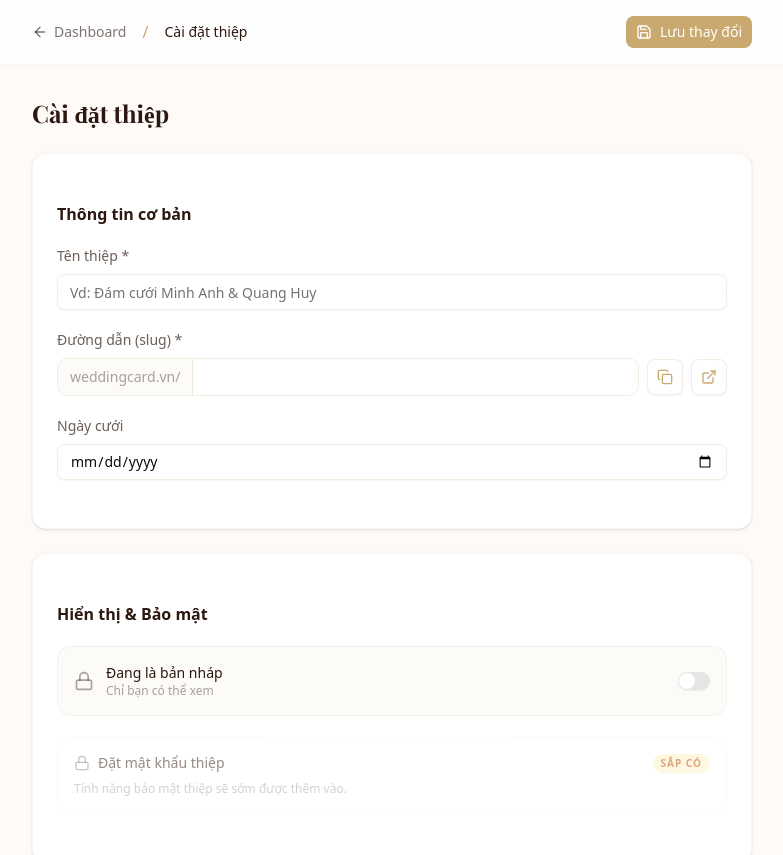
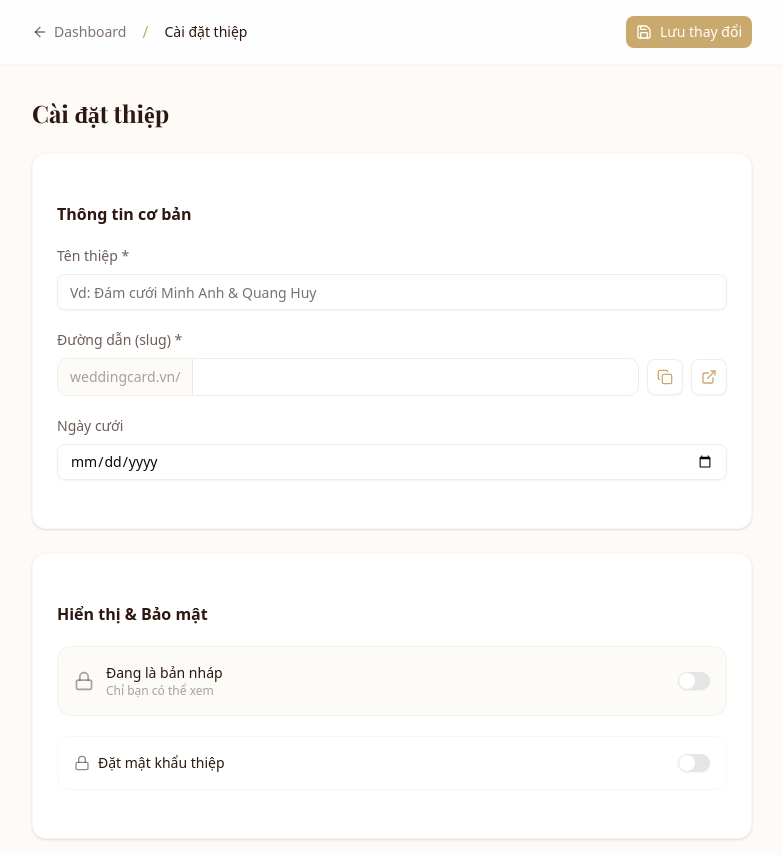
Before and after one commit to Coang2623/weddingcard-vn, a Next.js app: page /dashboard/settings/1 in a window 1280 px wide. Shown: the top 855 px of the page, without its empty margins (248-1031 px from the left). Built offline with nearby package versions, Linux system fonts and the light colour scheme; no server answers; the database is empty; a web font is replaced by a local one.

Commit message:
feat: re-enable password protection for invitations (DB column added)

```diff
--- a/src/app/dashboard/settings/[id]/page.tsx
+++ b/src/app/dashboard/settings/[id]/page.tsx
@@ -19,6 +19,7 @@ interface Invitation {
     slug: string
     wedding_date: string | null
     is_published: boolean
+    password: string | null
 }
 
 export default function SettingsPage() {
@@ -35,6 +36,8 @@ export default function SettingsPage() {
     const [slug, setSlug] = useState('')
     const [weddingDate, setWeddingDate] = useState('')
     const [isPublished, setIsPublished] = useState(false)
+    const [password, setPassword] = useState('')
+    const [usePassword, setUsePassword] = useState(false)
 
     useEffect(() => {
         async function load() {
@@ -46,6 +49,8 @@ export default function SettingsPage() {
                 setSlug(data.slug)
                 setWeddingDate(data.wedding_date?.split('T')[0] || '')
                 setIsPublished(data.is_published)
+                setPassword(data.password || '')
+                setUsePassword(!!data.password)
             }
             setLoading(false)
         }
@@ -65,6 +70,7 @@ export default function SettingsPage() {
             slug: slug.trim().toLowerCase().replace(/\s+/g, '-'),
             wedding_date: weddingDate || null,
             is_published: isPublished,
+            password: usePassword && password ? password : null,
         }).eq('id', id)
 
         setSaving(false)
@@ -187,16 +193,28 @@ export default function SettingsPage() {
                                 <Switch checked={isPublished} onCheckedChange={setIsPublished} />
                             </div>
 
-                            {/* Password - coming soon until DB column is added */}
-                            <div className="p-4 rounded-xl border border-[#c9a96e]/10 space-y-2 opacity-50">
+                            {/* Password protection */}
+                            <div className="p-4 rounded-xl border border-[#c9a96e]/10 space-y-3">
                                 <div className="flex items-center justify-between">
                                     <div className="flex items-center gap-2">
                                         <Lock className="w-4 h-4 text-[#2c1810]/50" />
                                         <p className="font-medium text-sm text-[#2c1810]">Đặt mật khẩu thiệp</p>
                                     </div>
-                                    <span className="text-[10px] uppercase tracking-widest bg-amber-100 text-amber-700 px-2 py-0.5 rounded-full font-semibold">Sắp có</span>
+                                    <Switch checked={usePassword} onCheckedChange={setUsePassword} />
                                 </div>
-                                <p className="text-xs text-[#2c1810]/40">Tính năng bảo mật thiệp sẽ sớm được thêm vào.</p>
+                                {usePassword && (
+                                    <motion.div initial={{ opacity: 0, height: 0 }} animate={{ opacity: 1, height: 'auto' }}>
+                                        <Input
+                                            placeholder="Nhập mật khẩu (vd: 1234)"
+                                            value={password}
+                                            onChange={e => setPassword(e.target.value)}
+                                            className="border-[#c9a96e]/20 focus:border-[#c9a96e] mt-2"
+                                        />
+                                        <p className="text-xs text-[#2c1810]/40 mt-1.5">
+                                            Khách sẽ cần nhập mật khẩu này để xem thiệp
+                                        </p>
+                                    </motion.div>
+                                )}
                             </div>
                         </CardContent>
                     </Card>
```
